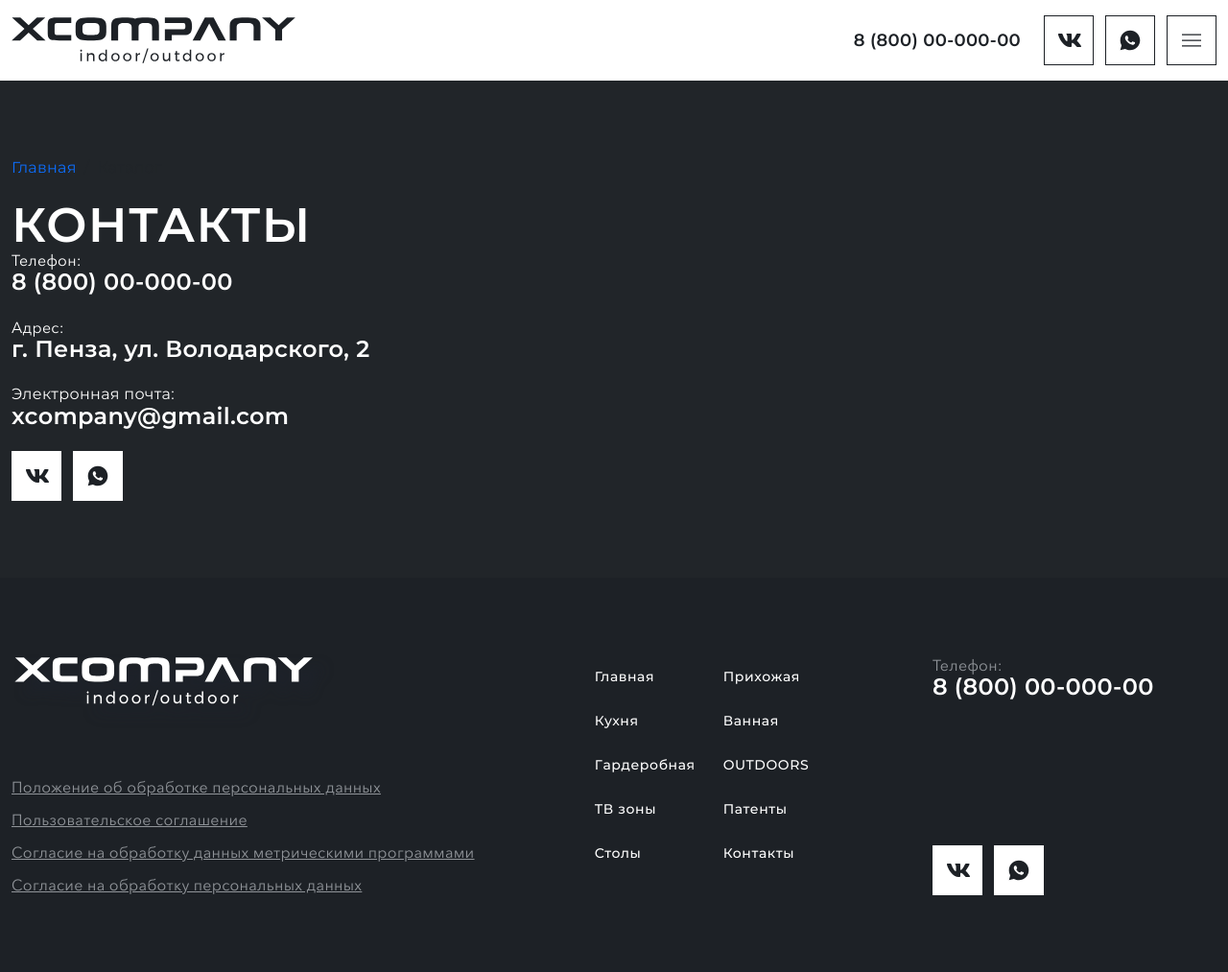
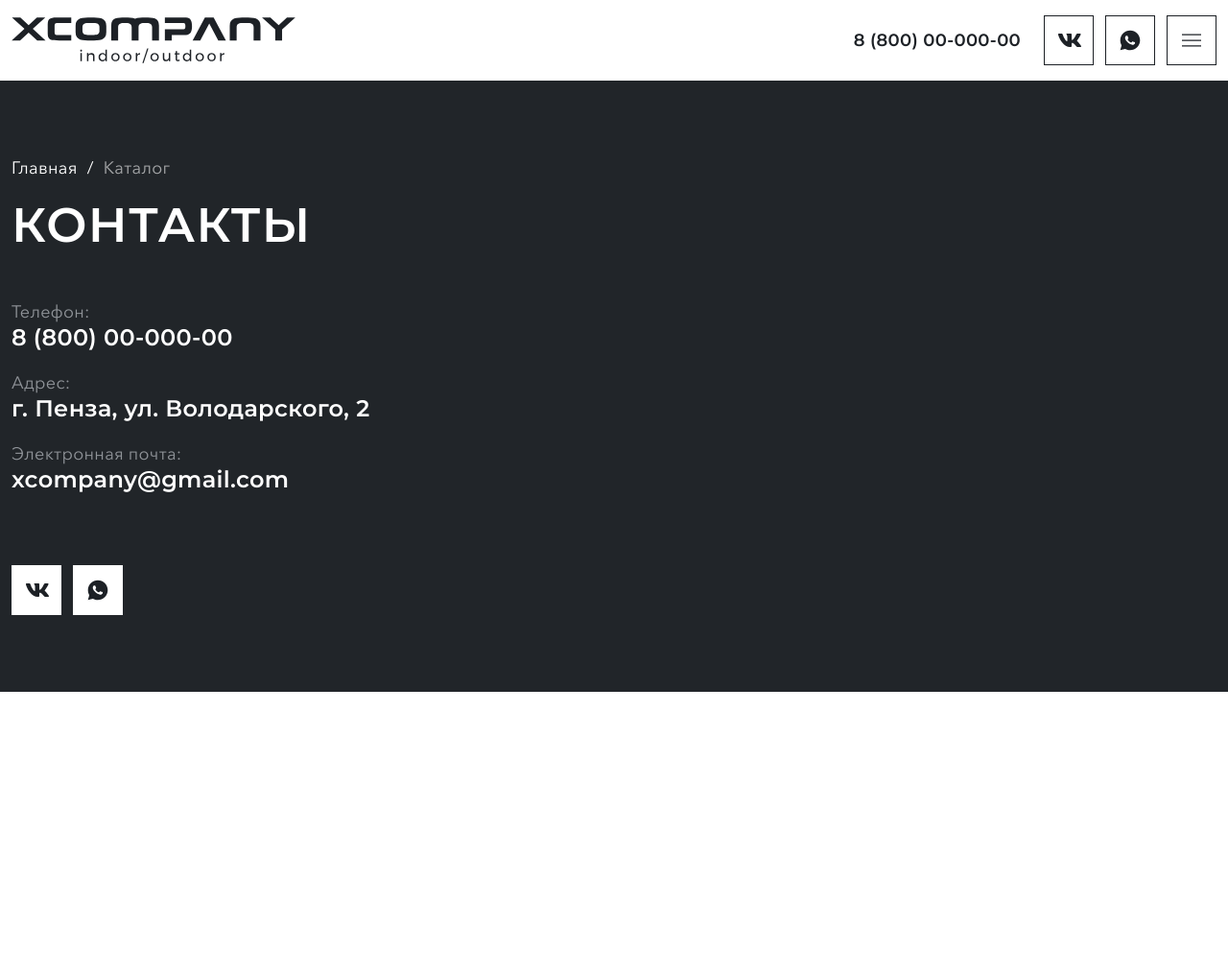
Before and after one commit to ViktoriaZaharova/xcompany, a plain HTML site: page contacts.html in a window 1280 px wide. Shown: the whole page at 96% size. After the commit the page ends 800 px from the top, so only its background shows below. Drawn offline with Linux system fonts and the light colour scheme; files whose address does not match are found by name.

Commit message:
contacts page

```diff
--- a/contacts.html
+++ b/contacts.html
@@ -124,7 +124,7 @@
         <div class="col-12 col-lg-5">
           <div class="home-contacts-wrapper">
             <nav aria-label="breadcrumb" class="nav-breadcrumb">
-              <ol class="breadcrumb">
+              <ol class="breadcrumb breadcrumb-white">
                 <li class="breadcrumb-item"><a href="index.html">Главная</a></li>
                 <li class="breadcrumb-item active" aria-current="page">Каталог</li>
               </ol>
@@ -178,54 +178,6 @@
     </div>
   </main>
 
-
-  <footer>
-    <div class="container">
-      <div class="row">
-        <div class="col-12 col-lg-4 col-xl-5">
-          <a href="index.html" class="logo"><img src="img/logo-white.svg" alt=""></a>
-          <ul class="menu-documents my-ul font-text">
-            <li><a href="#" target="_blank">Положение об обработке персональных данных</a></li>
-            <li><a href="#" target="_blank">Пользовательское соглашение</a></li>
-            <li><a href="#" target="_blank">Согласие на обработку данных метрическими программами</a></li>
-            <li><a href="#" target="_blank">Согласие на обработку персональных данных</a></li>
-          </ul>
-        </div>
-        <div class="col-12 col-lg-4 col-xl-4">
-          <nav class="nav-menu nav-menu-footer">
-            <ul class="menu menu-footer my-ul">
-              <li class="nav-item"><a href="index.html" class="nav-link">Главная</a></li>
-              <li class="nav-item"><a href="kitchen.html" class="nav-link">Кухня</a></li>
-              <li class="nav-item"><a href="wardrobe.html" class="nav-link">Гардеробная</a></li>
-              <li class="nav-item"><a href="tv-zones.html" class="nav-link">ТВ зоны</a></li>
-              <li class="nav-item"><a href="tables.html" class="nav-link">Столы</a></li>
-              <li class="nav-item"><a href="hallway.html" class="nav-link">Прихожая</a></li>
-              <li class="nav-item"><a href="bathroom.html" class="nav-link">Ванная</a></li>
-              <li class="nav-item"><a href="outdoors.html" class="nav-link">OUTDOORS</a></li>
-              <li class="nav-item"><a href="patents.html" class="nav-link">Патенты</a></li>
-              <li class="nav-item"><a href="contacts.html" class="nav-link">Контакты</a></li>
-            </ul>
-          </nav>
-        </div>
-        <div class="col-12 col-lg-4 col-xl-3">
-          <div class="footer-box">
-            <p class="font-text">Телефон:</p>
-            <a href="tel:88000000000" class="phone h3">8 (800) 00-000-00</a>
-
-
-            <ul class="social-list social-list-white my-ul">
-              <li><a href="#"><svg class="svg-icon">
-                    <use xlink:href="img/sprite.svg#vk-icon"></use>
-                  </svg></a></li>
-              <li><a href="#"><svg class="svg-icon">
-                    <use xlink:href="img/sprite.svg#whatsapp-icon"></use>
-                  </svg></a></li>
-            </ul>
-          </div>
-        </div>
-      </div>
-    </div>
-  </footer>
 
 
   <!-- Modal -->
--- a/sass/main.sass
+++ b/sass/main.sass
@@ -328,15 +328,12 @@
   &::before
     background: radial-gradient(50% 50% at 50% 50%, #1D2126 0%, rgba(29, 33, 38, 0.4) 100%)
 
-
-
 // home-page
 .home-page
   padding: 222px 0
   color: #fff
   &::before
     background: radial-gradient(50% 50% at 50% 50%, #1D2126 0%, rgba(29, 33, 38, 0.4) 100%)
-
 
 .home-kitchen
   background: url('../img/kitchen-home-bg.jpg') no-repeat center
@@ -402,12 +399,14 @@
 
 .map-wrapper
   width: 100%
-  height: 100%
+  height: 477px
   @include d-flex
   iframe
     width: 100%
     height: 100%
     object-fit: cover
+    filter: grayscale(100%)
+
 
 .contacts-box
   margin: 0 0 24px
@@ -416,3 +415,21 @@
 
 .home-contacts-wrapper
   width: 100%
+  height: 100%
+  display: flex
+  flex-direction: column
+
+.contacts-box
+  margin: 0 0 24px 0
+  &:last-child
+    margin: 0
+  p
+    color: $dark-gray
+    font-family: $font
+    margin: 0 0 4px
+    font-size: 18px
+    line-height: 22px
+    letter-spacing: 0.3px
+  a
+    &:hover
+      color: $white-60
--- a/sass/media.sass
+++ b/sass/media.sass
@@ -376,6 +376,13 @@
   .home-patents
     padding: 142px 0
 
+  .home-contacts h1
+    margin: 0 0 48px
+
+  .map-wrapper
+    margin: 24px 0 48px
+
+
 @media only screen and (max-width: 768px)
   h1, .h1
     font-size: 40px
@@ -446,6 +453,19 @@
 
   .home-projects
     padding: 77px 0
+
+  .map-wrapper
+    height: 240px
+    margin: 48px 0
+
+  .home-contacts .social-list
+    margin: 0
+
+  .contacts-box
+    h4
+      font-size: 18px
+      line-height: 20px
+      letter-spacing: 0
 
 @media only screen and (max-width: 576px)
   .form-footer
--- a/sass/style.sass
+++ b/sass/style.sass
@@ -644,3 +644,32 @@ h4, .h4
 .breadcrumb
   width: 100%
   margin: 0 0 24px
+  font-size: 18px
+  line-height: 22px
+  font-family: $font
+  font-weight: normal
+  letter-spacing: 0.3px
+  li
+    a
+      padding: 0
+      color: $dark
+      &:hover
+        color: $white-60
+      &:after
+        content: '/'
+        margin: 0 10px
+
+.breadcrumb-white
+  li
+    a
+      color: #fff
+      &:hover
+        color: $white-60
+
+.breadcrumb-item+.breadcrumb-item
+  padding: 0
+  &::before
+    display: none
+
+.breadcrumb-item.active
+  color: $white-60
```
Also changed, not shown: css/main.css, css/media.css, css/style.css.
